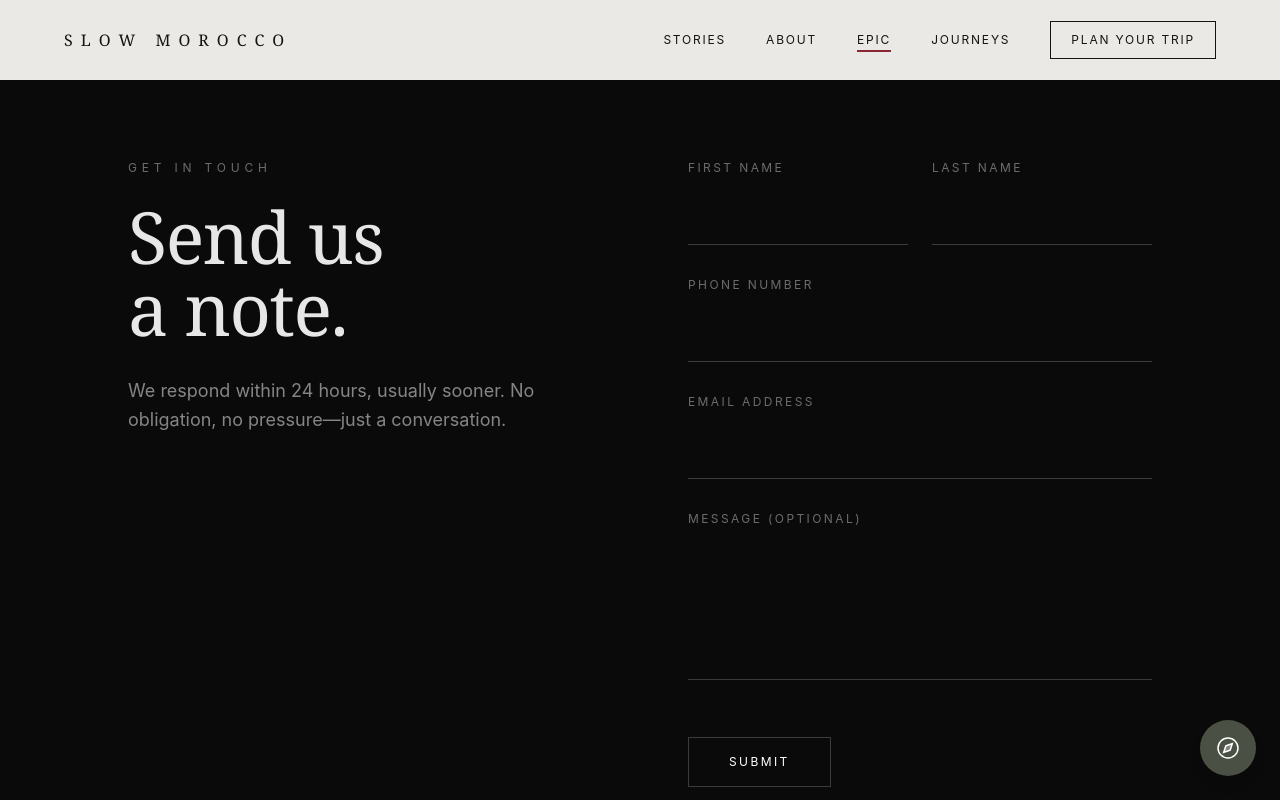
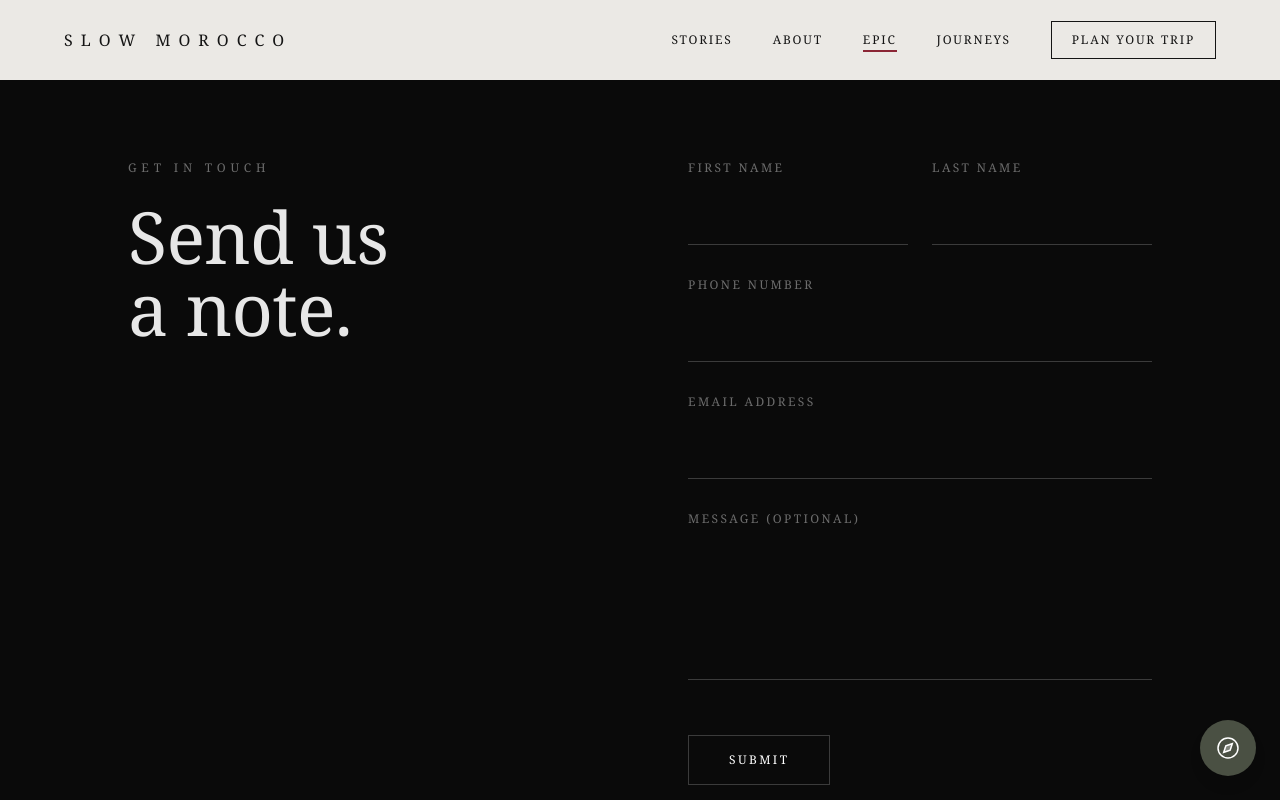
Before and after one commit to indigoandlavender/slow-morocco-1, a Next.js app: page /contact in a window 1280 px wide. Shown: the top 800 px of the page. Built offline with nearby package versions, Linux system fonts and the light colour scheme.

Commit message:
Add files via upload

```diff
--- a/app/contact/page.tsx
+++ b/app/contact/page.tsx
@@ -39,9 +39,6 @@
                 <br />
                 a note.
               </h1>
-              <p className="text-white/50 mt-8 text-lg leading-relaxed max-w-md">
-                We respond within 24 hours, usually sooner. No obligation, no pressure—just a conversation.
-              </p>
             </div>
 
             {/* Right - Form */}
--- a/app/globals.css
+++ b/app/globals.css
@@ -11,7 +11,7 @@
    ═══════════════════════════════════════════════════════════════ */
 
 /* Google Fonts */
-@import url('https://fonts.googleapis.com/css2?family=Playfair+Display:wght@400;500;600;700&family=Space+Grotesk:wght@300;400;500;600;700&display=swap');
+@import url('https://fonts.googleapis.com/css2?family=Nanum+Myeongjo:wght@400;700&family=Playfair+Display:wght@400;500;600;700&display=swap');
 
 /* ═══════════════════════════════════════════════════════════════
    CSS VARIABLES
@@ -20,7 +20,7 @@
 :root {
   /* Typography */
   --font-display: 'Playfair Display', Georgia, serif;
-  --font-body: 'Space Grotesk', -apple-system, BlinkMacSystemFont, sans-serif;
+  --font-body: 'Nanum Myeongjo', Georgia, serif;
 
   /* Colors - HSL format for Tailwind compatibility */
   --background: 40 30% 96%;        /* Cream/sand */
@@ -81,8 +81,9 @@
 
 body {
   font-family: var(--font-body);
-  font-size: 18px;
-  line-height: 1.6;
+  font-size: 14px;
+  line-height: 1.7;
+  letter-spacing: 0.01em;
   -webkit-font-smoothing: antialiased;
   -moz-osx-font-smoothing: grayscale;
 }
@@ -93,13 +94,13 @@
 
 h1, h2, h3, h4 {
   font-family: var(--font-display);
-  font-weight: 500;
+  font-weight: 400;
+  letter-spacing: -0.01em;
 }
 
 h1 {
   font-size: clamp(2.5rem, 8vw, 4rem);
   line-height: 1.1;
-  letter-spacing: -0.02em;
 }
 
 h2 {
```
